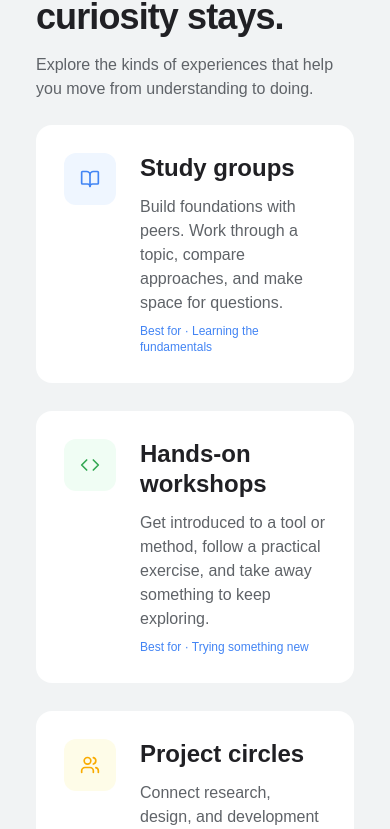
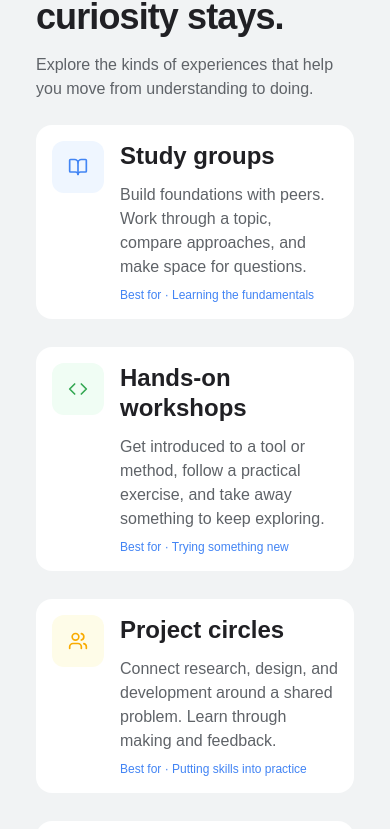
Before and after one commit to satryasetiyoatmojo-cyber/gdgoc-baru, a Next.js app in the folder gdgoc-frontend/: page /overview in a window 390 px wide. Shown: the part 3914-4743 px from the top of the page. Built offline with nearby package versions, Linux system fonts and the light colour scheme; no server answers; a web font is replaced by a local one.

Commit message:
style: improve learning format card responsiveness

```diff
--- a/gdgoc-frontend/features/overview/components/LearningFormatCard.tsx
+++ b/gdgoc-frontend/features/overview/components/LearningFormatCard.tsx
@@ -47,7 +47,7 @@ export default function LearningFormatCard({
   const colors = colorMap[format.color];
 
   return (
-    <article className="flex h-full items-start gap-6 rounded-2xl bg-neutral-white p-7">
+    <article className="flex h-full items-start gap-4 rounded-2xl bg-neutral-white p-4 sm:gap-6 sm:p-7">
       {/* Format Icon */}
       <div
         className={`flex h-[52px] w-[52px] shrink-0 items-center justify-center rounded-xl ${colors.background}`}
```
